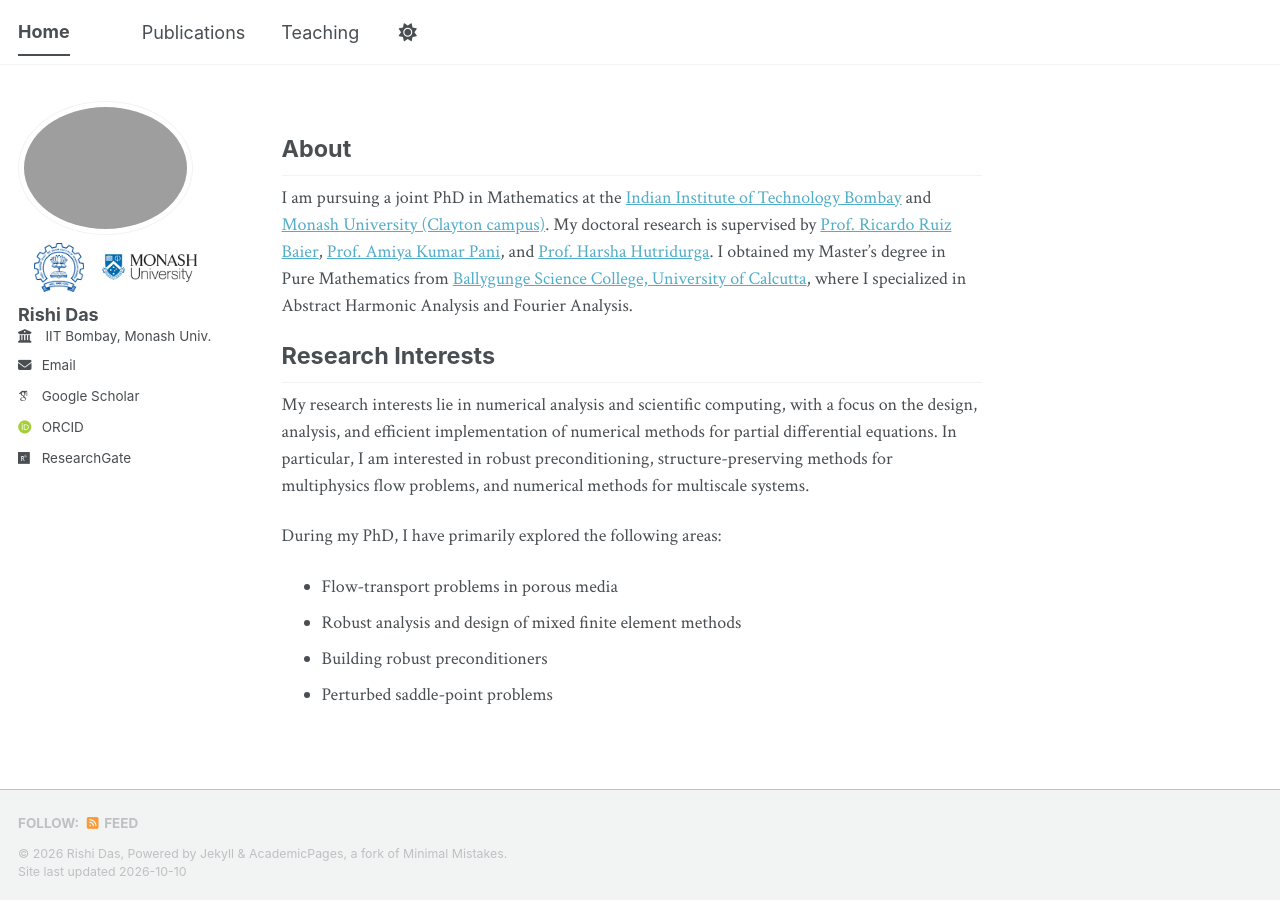
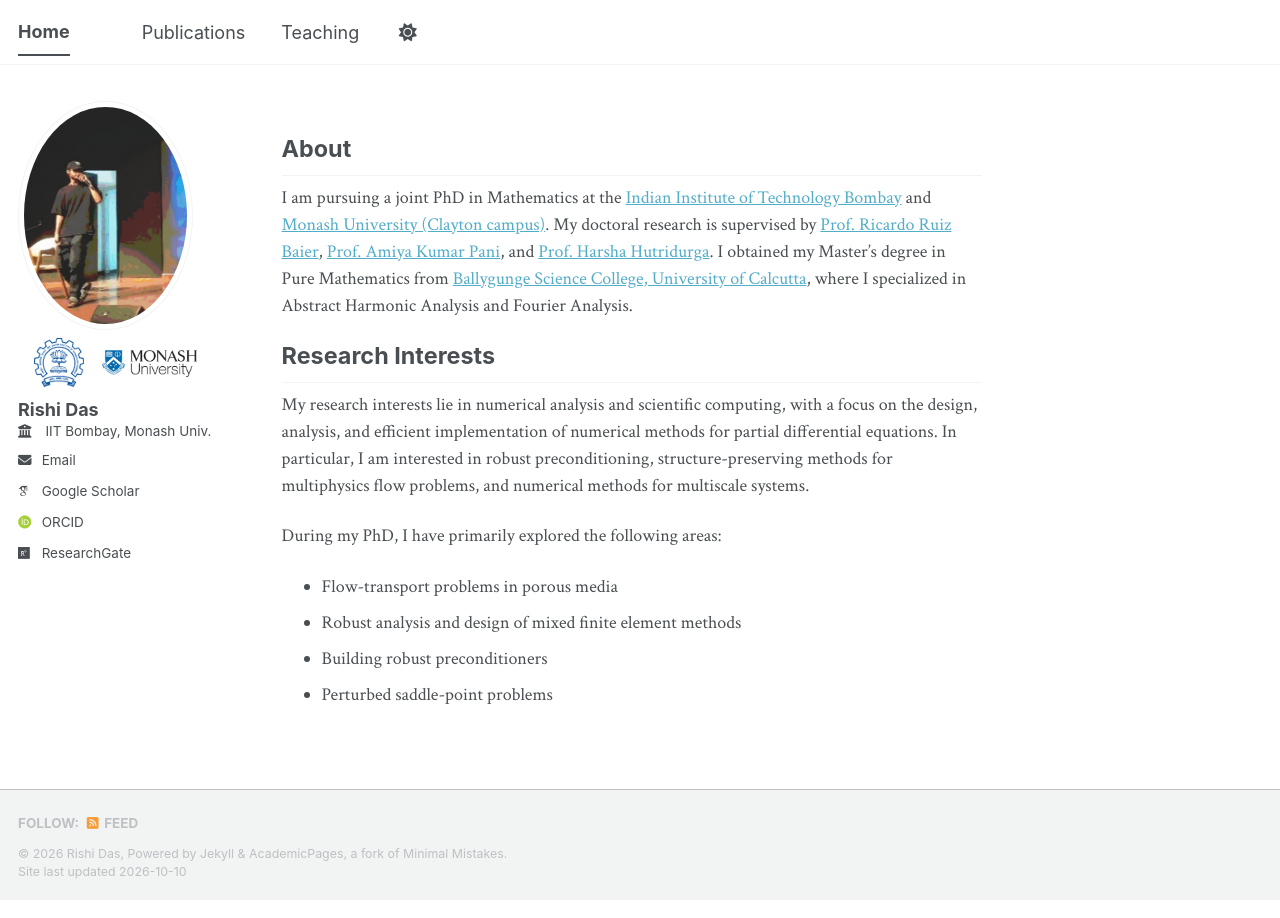
Before and after one commit to rishidas-04/rishidas-04.github.io, a Jekyll site: the page built from _pages/about.md, in a window 1280 px wide. Built offline with Jekyll 4.4.1, drawn with Linux system fonts in a browser that asks for light colours; some web fonts are replaced; a script bundle is joined from its source files by our own code; library files that are not in the unit come from our copies.

Commit message:
Update _config.yml

```diff
--- a/_config.yml
+++ b/_config.yml
@@ -23,7 +23,7 @@
 #               Additional customization can be done by editing /_includes/author-profile.html
 author:
   # Biographic information
-  avatar           : "https://rishidas-04.github.io/images/1000134396.jpg"
+  avatar           : "https://rishidas-04.github.io/images/1000139603.jpg"
   name             : "Rishi Das"
   pronouns         : # example: "she/her"
   bio              : #"Short biography for the left-hand sidebar"
```
